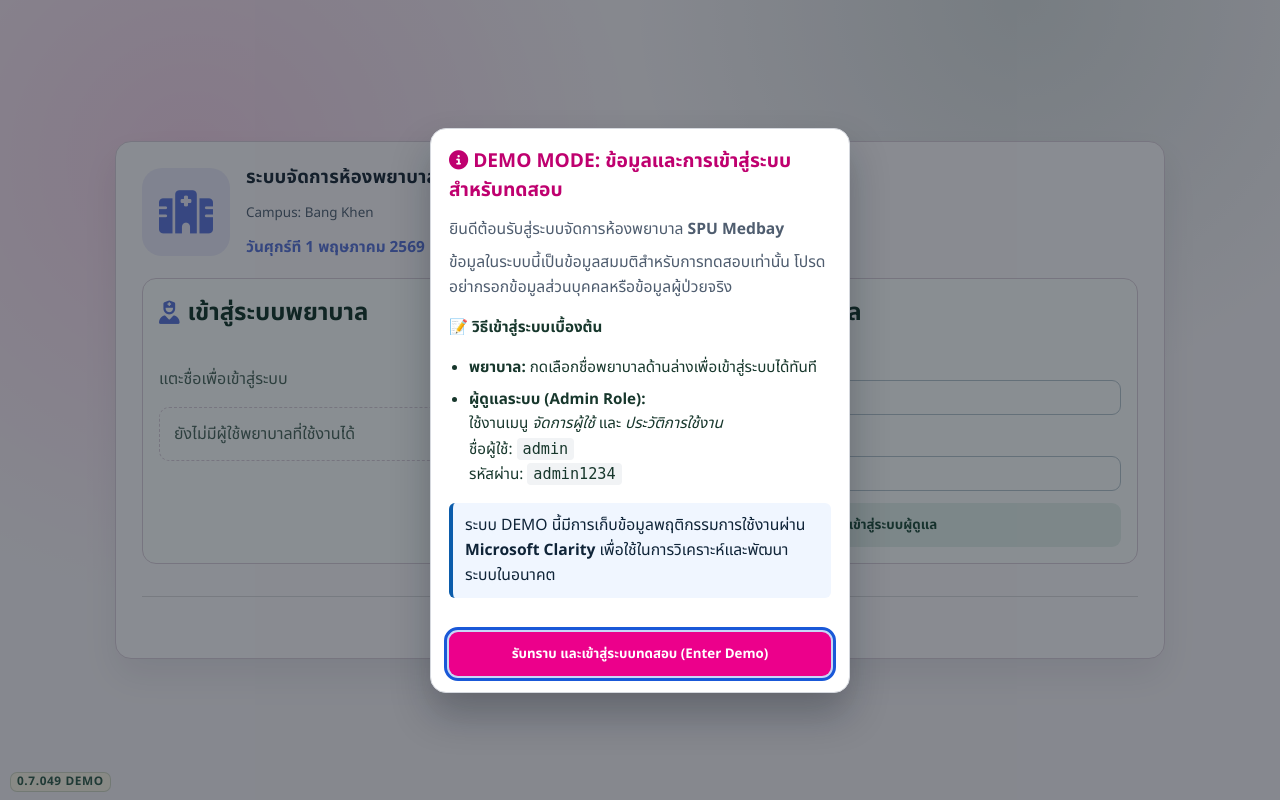
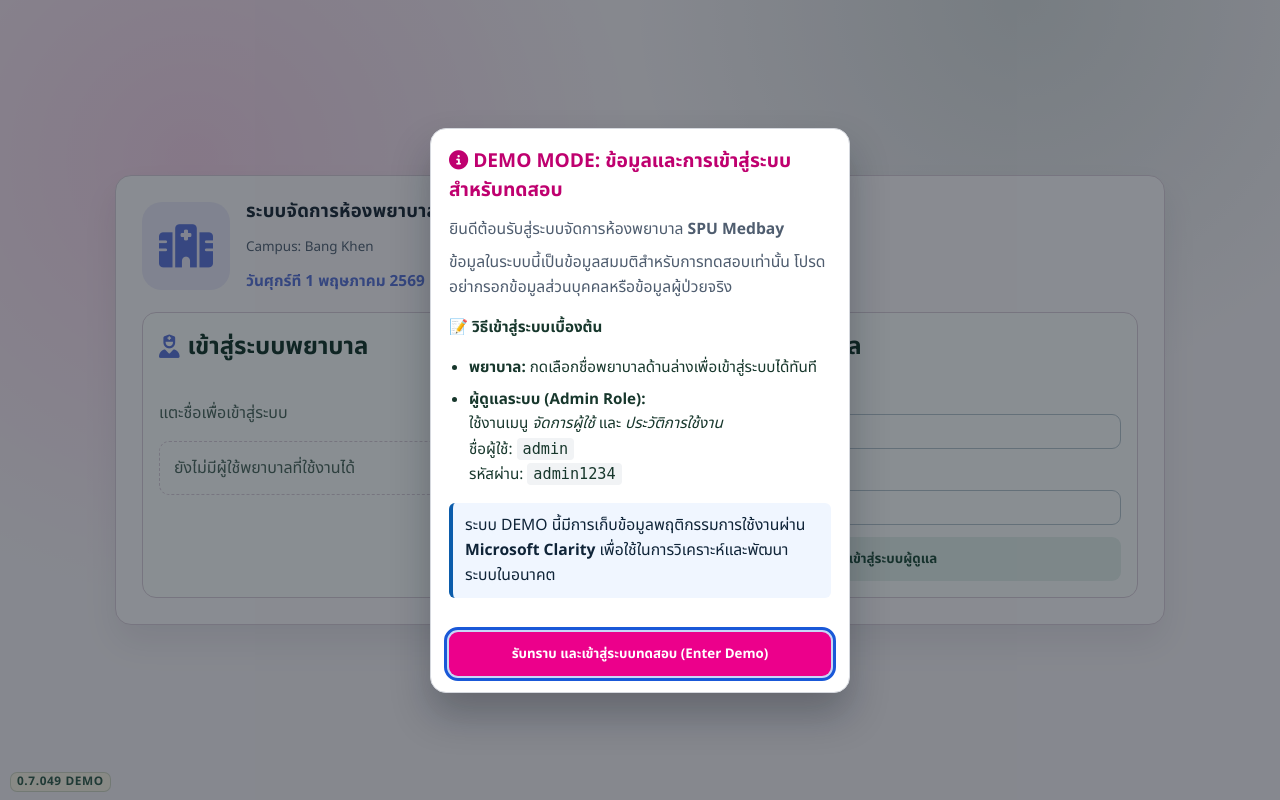
Before and after one commit to J-nothing-J/SPU-MBOLD, a Django app: page /login/ in a window 1280 px wide. Run offline with Django 5.2, Linux system fonts and the light colour scheme.

Commit message:
Remove TEAMPOPUP and team assets
Co-authored-by: Copilot <copilot@github.com>

```diff
--- a/templates/base.html
+++ b/templates/base.html
@@ -80,10 +80,6 @@
                         <i class="fa-solid fa-star" aria-hidden="true"></i>
                         <span>CASE</span>
                     </a>
-                    <button type="button" id="team-popup-trigger" class="quick-btn quick-btn-team" aria-haspopup="dialog" aria-controls="team-modal">
-                        <i class="fa-solid fa-users-rays" aria-hidden="true"></i>
-                        <span>OUR TEAM</span>
-                    </button>
                 </div>
                 <div class="topbar-user">
                     <span>{{ user.get_full_name|default:user.username }}</span>
@@ -112,7 +108,6 @@
         </main>
     </div>
 
-    {% include 'clinic/team_popup.html' %}
     {% else %}
     <main id="main-content" class="auth-wrapper" tabindex="-1">
         {% if messages %}
--- a/templates/clinic/login.html
+++ b/templates/clinic/login.html
@@ -82,13 +82,7 @@
             </form>
         </article>
     </div>
-
-    <button type="button" id="team-popup-trigger" class="team-modal-tagline" aria-haspopup="dialog" aria-controls="team-modal" style="background: none; border: none; padding: 12px 0 0 0; cursor: pointer; width: 100%; display: block; border-top: 1px solid rgba(16, 22, 31, 0.14); margin-top: 32px; font-family: inherit;">
-        Cooking with 💜 by SPU:SIT_ICT Students
-    </button>
 </section>
-
-{% include 'clinic/team_popup.html' %}
 
 <script>
 (function () {
```
Also changed, not shown: static/images/team/1.webp (deleted), static/images/team/2.webp (deleted), static/images/team/3.webp (deleted), static/images/team/4.webp (deleted), static/images/team/5.webp (deleted), static/images/team/placeholder.jpg (deleted).
